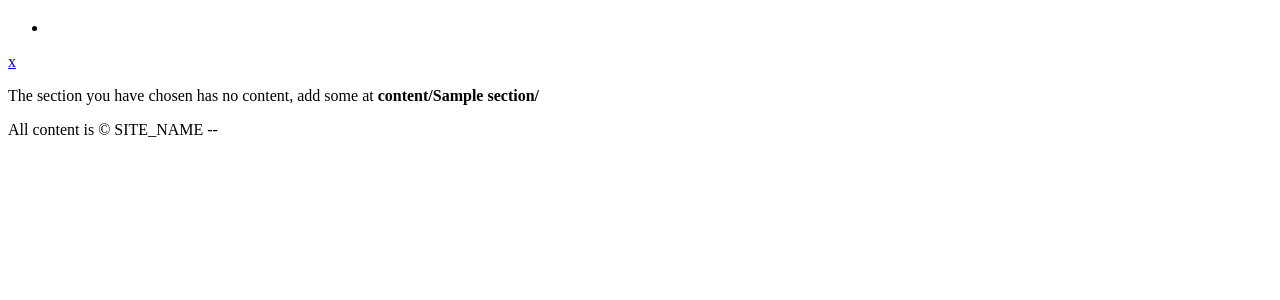
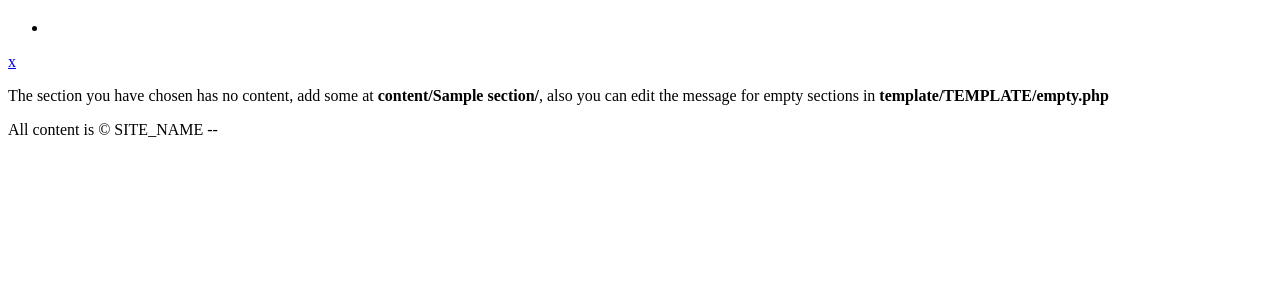
Before and after one commit to d13design/d13framework, a PHP site: the page made by template/default/empty.php in a window 1280 px wide. Shown: the top 300 px of the page. Run offline with PHP 8.4, Linux system fonts and the light colour scheme; the template is opened without the code that fills it: most values are stand-ins (such as "Sample title", 1, 10 or a date in 2020); data that the repository does not hold is empty; some libraries are stand-ins or nearby versions.

Commit message:
Updated help text
Updated help prompt for editing empty section messages.

```diff
--- a/template/default/empty.php
+++ b/template/default/empty.php
@@ -8,5 +8,5 @@
 
 <div class="alert-message error">
 	<a class="close" href="#" onclick="$('.error').fadeOut();return false;">x</a>
-	<p>The section you have chosen has no content, add some at <strong>content/<?php echo $a['section']; ?>/</strong></p>
+	<p>The section you have chosen has no content, add some at <strong>content/<?php echo $a['section']; ?>/</strong>, also you can edit the message for empty sections in <strong>template/<?php echo TEMPLATE; ?>/empty.php</strong></p>
 </div>
```
